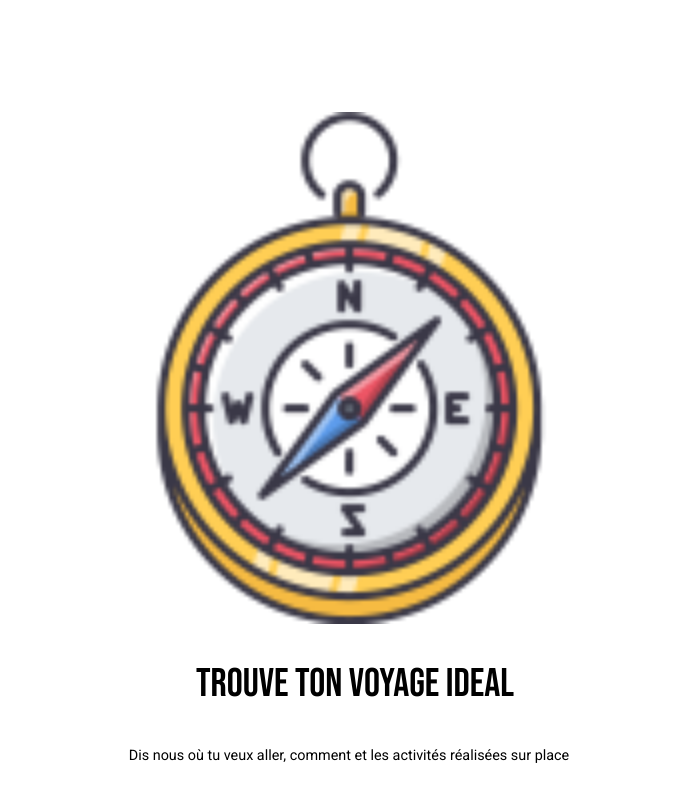
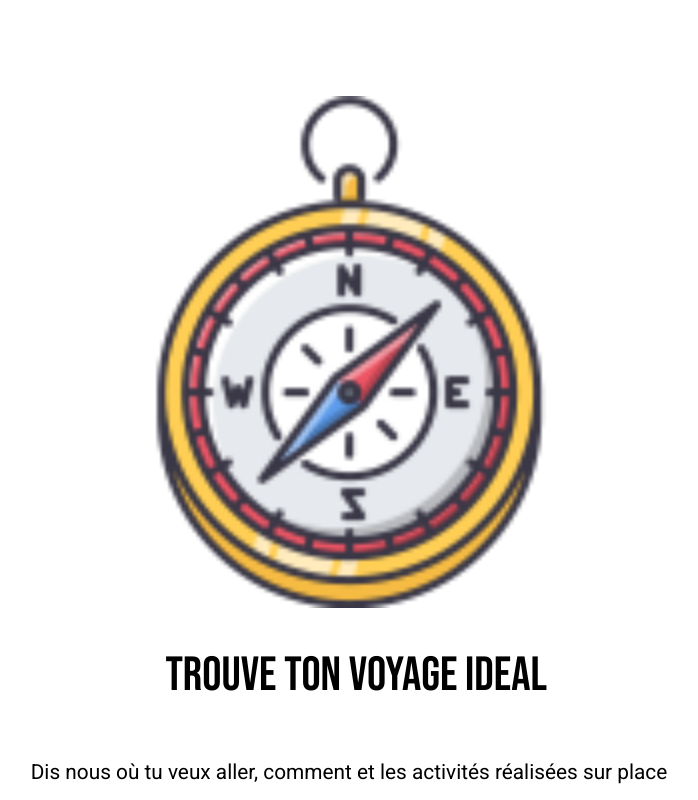
Before and after one commit to WildCodeSchool/reims-0919-js-tuk-tuk-travel, a React (Create React App) app in the folder tuktuktravel/: page /introsecond in a window 1280 px wide. Shown: the top 800 px of the page, without its empty margins (291-989 px from the left). Built offline with nearby package versions, Linux system fonts and the light colour scheme.

Commit message:
Readjust style in home

```diff
--- a/tuktuktravel/src/App.css
+++ b/tuktuktravel/src/App.css
@@ -30,16 +30,6 @@
 
 /* ------------------------------------------------------------------------------ HOME INTRO ---------------------------------------------------------------------------------- */
 
-
-.home-intro{
-  display: flex;
-  flex-direction: column;
-  align-content: center;
-  width: 100%;
-  align-items: center;
-}
-
-
 /* ----- first page ----- */
 
 .figure-img-first-page{
@@ -61,42 +51,30 @@
 
 .img-sec-page{
   width: 40%;
-  margin-top: 6em;
-}
-
-
-/* ----- third page ----- */
-
-.figure-img-third-page {
-  width: 100%;
-  margin-left: 2.5em;
-}
-
-.img-third-page {
-  width: 40%;
   margin-top: 5em;
 }
 
-.title-intro-third {
-  font-family: 'Bebas Neue', cursive;
-  font-size: 2.5em;
-  margin-top: 0.9em;
-  width: 90%;
-}
 /*----------------*/
 
+.home-intro{
+  display: flex;
+  flex-direction: column;
+  align-content: center;
+  width: 100%;
+  align-items: center;
+}
 
 .title-intro {
   font-family: 'Bebas Neue', cursive;
-  font-size: 2.5em;
+  font-size: 3em;
   margin-top: 0.4em;
   margin-left: 0.3em;
   width: 80%;
 }
 
 .text-intro {
-  width: 70%;
-  font-size: 0.9em;
+  width: 90%;
+  font-size: 1.3em;
   font-family: 'Roboto', sans-serif;
   margin-top: 2.7em;
 }
@@ -123,11 +101,11 @@
   background: white;
   display: flex;
   flex-direction: column;
-  margin-top: 50px;
+  margin-top: 5em;
 }
 
 .tuktuk-logo {
-  margin-bottom: 2em;
+  margin-bottom: 4em;
 }
 
 .home-link{
```
